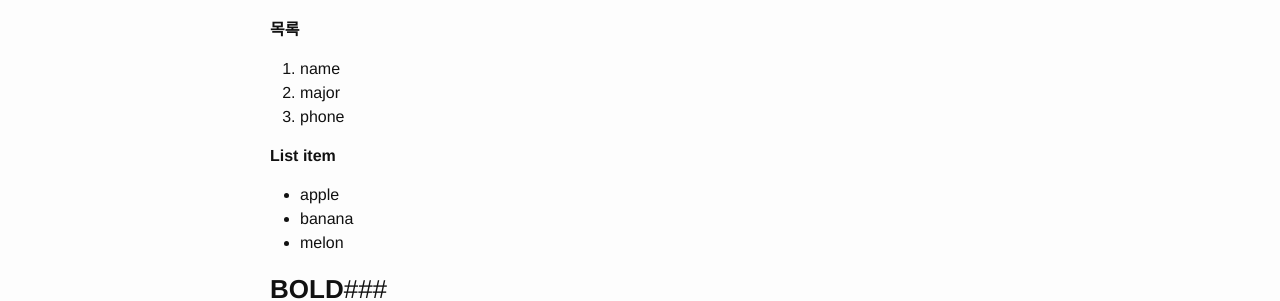
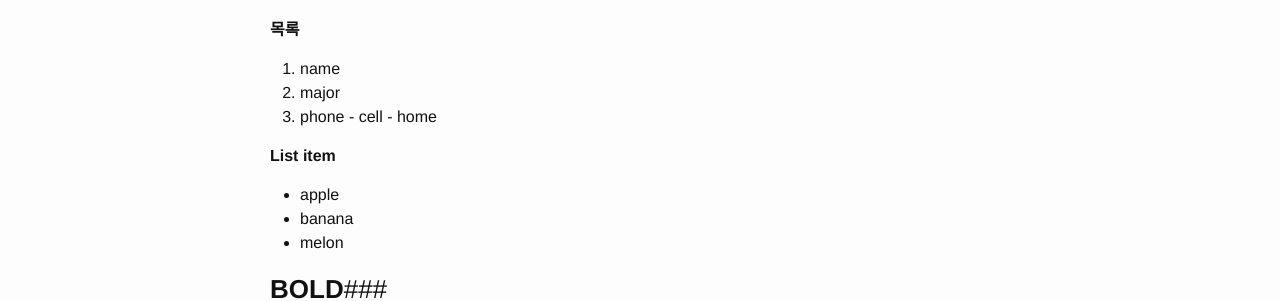
Before and after one commit to choeunsol/choeunsol.github.com, a Jekyll site: the page built from _posts/2015-05-20-cho-eunsol.md, in a window 1280 px wide. Shown: the part 233-534 px from the top of the page. Built offline with Jekyll 4.4.1, drawn with Linux system fonts in a browser that asks for light colours.

Commit message:
Update 2015-05-20-cho-eunsol.md

```diff
--- a/_posts/2015-05-20-cho-eunsol.md
+++ b/_posts/2015-05-20-cho-eunsol.md
@@ -13,6 +13,8 @@ date: 2015-05-20
  1. name
  2. major
  3. phone
+ 	- cell
+ 	- home
 
  **List item**
 
```
